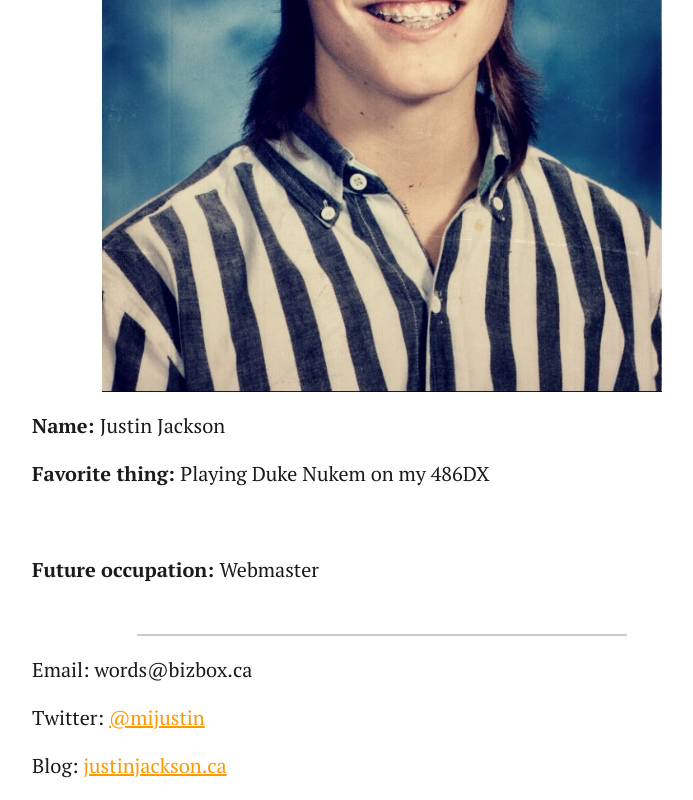
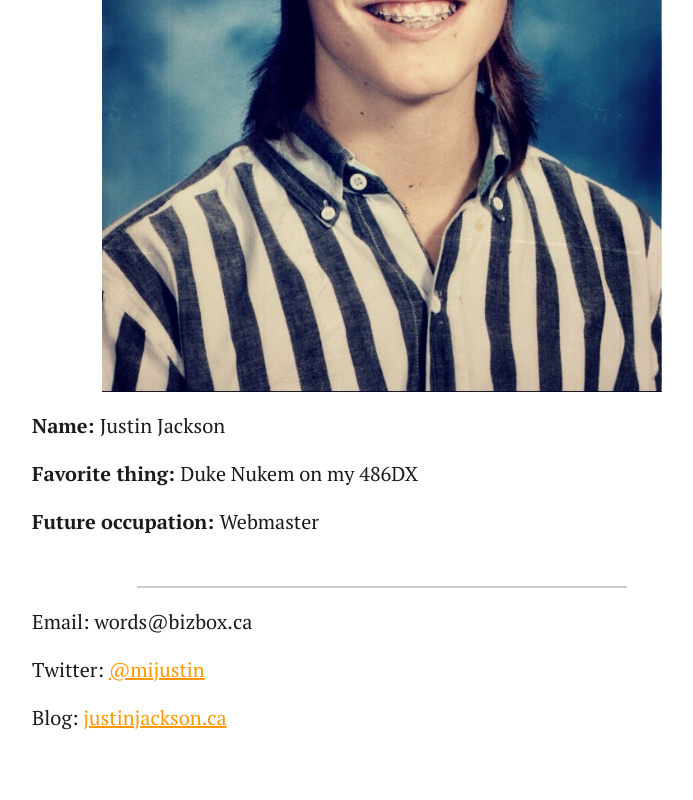
Before and after one commit to nerdnorth/nerdmullet, a plain HTML site: page index.html in a window 1280 px wide. Shown: the part 448-1248 px from the top of the page, without its empty margins (258-951 px from the left). After the commit the page ends 1200 px from the top, so only its background shows below. Drawn offline with Linux system fonts and the light colour scheme.

Commit message:
More fun

```diff
--- a/index.html
+++ b/index.html
@@ -14,8 +14,7 @@
      <h1 align="center">Class of 1993</h1>
     <img src="img/nerd-mullet-hair-best-funny-award.jpg" style="width:80%;" alt="Justin Jackson best nerd mullet webmaster" border="0" class="img-responsive">
     <p><strong>Name: </strong>Justin Jackson</p>
-    <p><strong>Favorite thing: </strong>Playing Duke Nukem on my 486DX</p>
-    <p>&nbsp;</p>
+    <p><strong>Favorite thing: </strong>Duke Nukem on my 486DX    </p>
     <p><strong>Future occupation: </strong>Webmaster</p>
     <hr>
     <p>Email: words@bizbox.ca</p>
```
